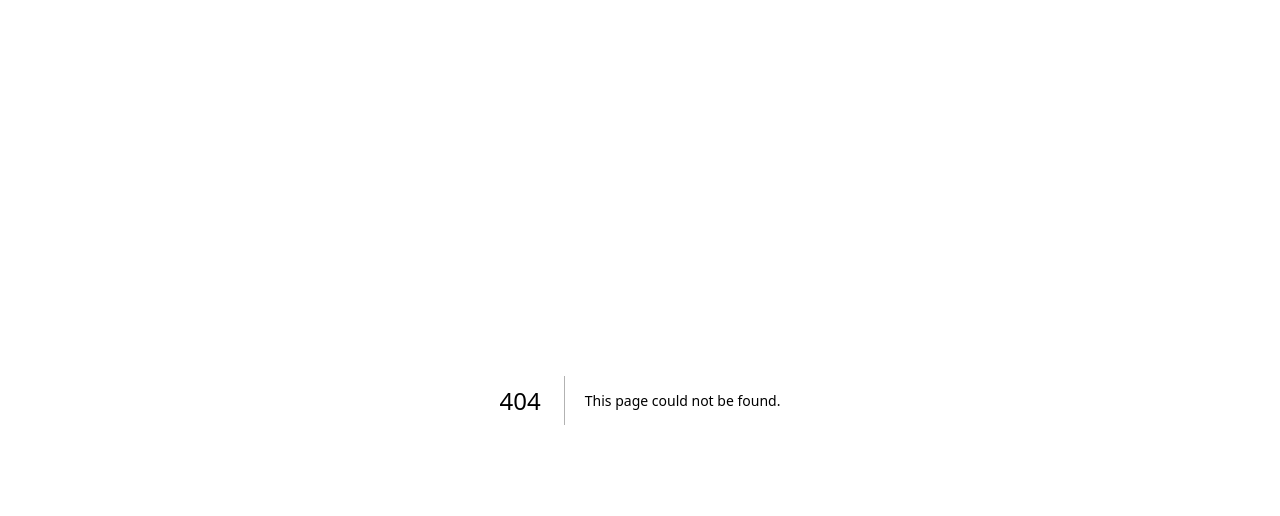
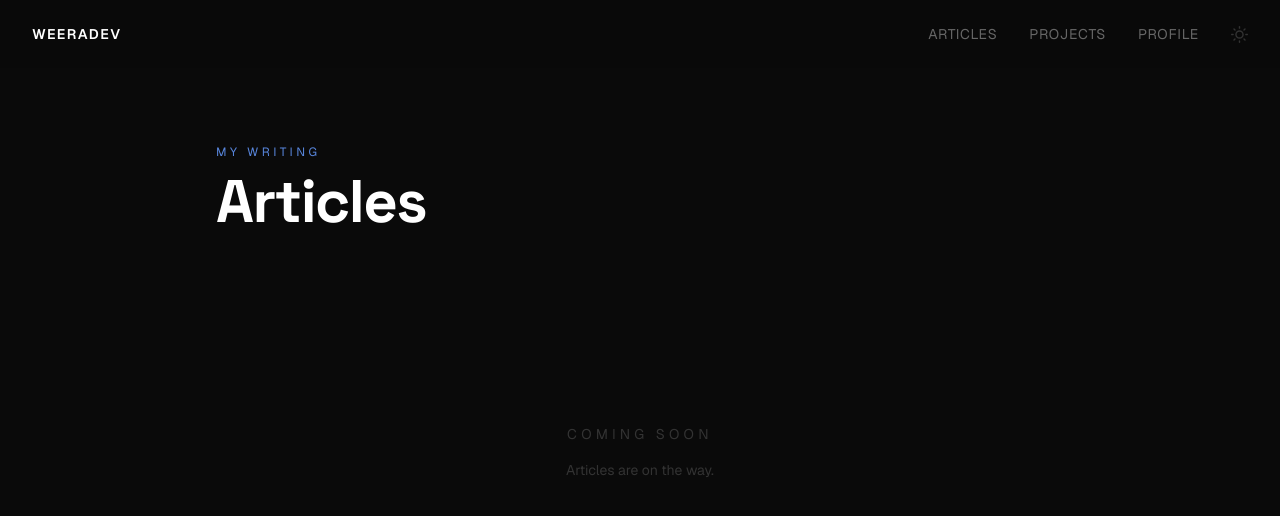
Before and after one commit to wiraphataia20-art/weeradev, a Next.js app: page /articles in a window 1280 px wide. Before the commit this address had no page. Shown: the top 516 px of the page. Built offline with nearby package versions, Linux system fonts and the light colour scheme.

Commit message:
add Articles

```diff
--- /dev/null
+++ b/app/articles/page.tsx
@@ -0,0 +1,42 @@
+"use client";
+
+import { motion } from "framer-motion";
+import Navbar from "@/components/Navbar";
+
+export default function ArticlesPage() {
+  return (
+    <div className="min-h-screen" style={{ background: "var(--bg)" }}>
+      <Navbar />
+
+      <main className="max-w-4xl mx-auto px-6 pt-36 pb-24">
+        <motion.div
+          initial={{ opacity: 0, y: 30 }}
+          animate={{ opacity: 1, y: 0 }}
+          transition={{ duration: 0.7, ease: [0.25, 0.46, 0.45, 0.94] }}
+          className="mb-16"
+        >
+          <p className="text-xs tracking-[0.3em] uppercase mb-3" style={{ color: "var(--accent)" }}>
+            My Writing
+          </p>
+          <h1 className="text-5xl md:text-6xl font-bold tracking-tight" style={{ fontFamily: "var(--font-space-grotesk)", color: "var(--fg)" }}>
+            Articles
+          </h1>
+        </motion.div>
+
+        <motion.div
+          initial={{ opacity: 0 }}
+          animate={{ opacity: 1 }}
+          transition={{ duration: 0.7, delay: 0.3 }}
+          className="flex flex-col items-center justify-center py-32 gap-4"
+        >
+          <p className="text-sm tracking-[0.3em] uppercase" style={{ color: "var(--m4)" }}>
+            Coming Soon
+          </p>
+          <p className="text-sm" style={{ color: "var(--m4)" }}>
+            Articles are on the way.
+          </p>
+        </motion.div>
+      </main>
+    </div>
+  );
+}
--- a/components/Navbar.tsx
+++ b/components/Navbar.tsx
@@ -24,6 +24,15 @@ export default function Navbar() {
       </Link>
       <div className="flex items-center gap-8">
         <Link
+          href="/articles"
+          className="text-sm tracking-wider uppercase transition-colors duration-300"
+          style={{ color: "var(--m2)" }}
+          onMouseEnter={(e) => (e.currentTarget.style.color = "var(--fg)")}
+          onMouseLeave={(e) => (e.currentTarget.style.color = "var(--m2)")}
+        >
+          Articles
+        </Link>
+        <Link
           href="/projects"
           className="text-sm tracking-wider uppercase transition-colors duration-300"
           style={{ color: "var(--m2)" }}
--- a/lib/projects.ts
+++ b/lib/projects.ts
@@ -71,6 +71,6 @@ export const projects: Project[] = [
     images: ["/zerobot.png", "/logo zero bot.png"],
     gradient: "linear-gradient(135deg, #050d1a 0%, #0a1f3d 50%, #0d2a5a 100%)",
     year: "2026",
-    status: "Live",
+    status: "In Development",
   },
 ];
```
